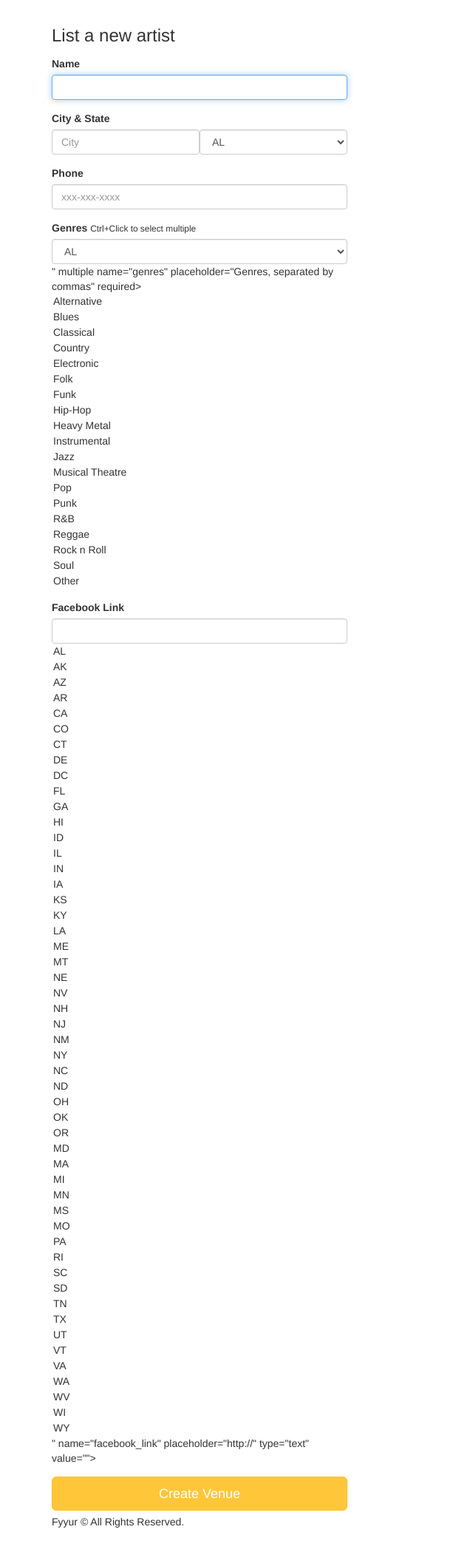
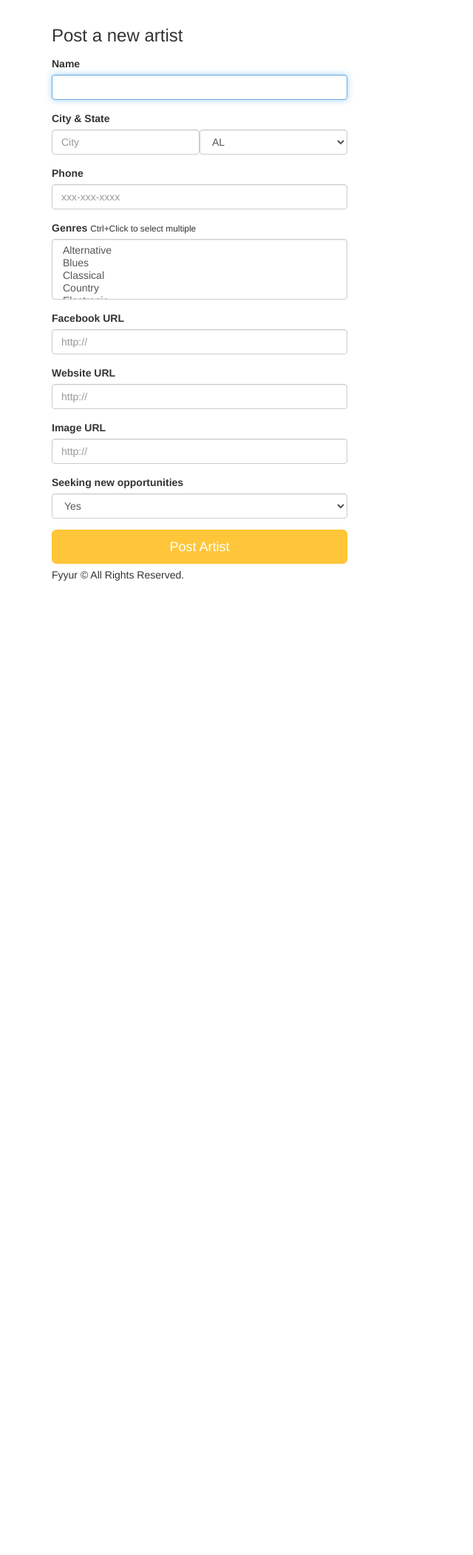
Before and after one commit to leticialourenco/fyyur_postgreSQL_models, a Flask app: page /artists/create in a window 1280 px wide. Shown: the part 60-2162 px from the top of the page at 74% size, without its empty margins (0-640 px from the left). After the commit the page ends 845 px from the top, so only its background shows below. Run offline with Flask 2, Linux system fonts and the light colour scheme; some libraries are stand-ins or nearby versions.

Commit message:
Write crete artist feat.

```diff
--- a/app.py
+++ b/app.py
@@ -228,7 +228,6 @@ def create_venue_form():
 
 @app.route('/venues/create', methods=['POST'])
 def create_venue_submission():
-  # TODO: insert form data as a new Venue record in the db, instead
   try:
     form = VenueForm()
 
@@ -258,13 +257,6 @@ def create_venue_submission():
   finally:
     db.session.close()
   return render_template('pages/home.html')
-
-
-    # TODO: modify data to be the data object returned from db insertion
-  # on successful db insert, flash success
-  # TODO: on unsuccessful db insert, flash an error instead.
-  # e.g., flash('An error occurred. Venue ' + data.name + ' could not be listed.')
-  # see: http://flask.pocoo.org/docs/1.0/patterns/flashing/
 
 @app.route('/venues/<venue_id>', methods=['DELETE'])
 def delete_venue(venue_id):
@@ -449,14 +441,33 @@ def create_artist_form():
 
 @app.route('/artists/create', methods=['POST'])
 def create_artist_submission():
-  # called upon submitting the new artist listing form
-  # TODO: insert form data as a new Venue record in the db, instead
-  # TODO: modify data to be the data object returned from db insertion
+  try:
+    form = ArtistForm()
 
-  # on successful db insert, flash success
-  flash('Artist ' + request.form['name'] + ' was successfully listed!')
-  # TODO: on unsuccessful db insert, flash an error instead.
-  # e.g., flash('An error occurred. Artist ' + data.name + ' could not be listed.')
+    name = form.name.data
+    seeking = True if form.name.data == 'Yes' else False
+    genres = form.name.data
+    city = form.name.data
+    state = form.name.data
+    phone = form.name.data
+    website_link = form.name.data
+    image_link = form.name.data
+    facebook_link = form.name.data
+
+    artist = Artist(
+      name=name, seeking=seeking, genres=genres, city=city, state=state, phone=phone,
+      website_link=website_link, image_link=image_link, facebook_link=facebook_link
+    )
+
+    db.session.add(artist)
+    db.session.commit()
+
+    flash('Artist ' + request.form['name'] + ' was successfully listed!')
+  except:
+    db.session.rollback()
+    flash('An error occurred. Artist ' + request.form['name'] + ' could not be listed.')
+  finally:
+    db.session.close()
   return render_template('pages/home.html')
 
 
--- a/forms.py
+++ b/forms.py
@@ -196,9 +196,6 @@ class ArtistForm(Form):
         # TODO implement validation logic for state
         'phone'
     )
-    image_link = StringField(
-        'image_link'
-    )
     genres = SelectMultipleField(
         # TODO implement enum restriction
         'genres', validators=[DataRequired()],
@@ -224,9 +221,22 @@ class ArtistForm(Form):
             ('Other', 'Other'),
         ]
     )
+    image_link = StringField(
+        'image_link', validators=[URL()]
+    )
     facebook_link = StringField(
         # TODO implement enum restriction
         'facebook_link', validators=[URL()]
     )
+    website_link = StringField(
+        'website_link', validators=[URL()]
+    )
+    seeking = SelectField(
+        'seeking_venue', validators=[DataRequired()],
+        choices=[
+            ('Yes', 'Yes'),
+            ('No', 'No')
+        ]
+    )
 
 # TODO IMPLEMENT NEW ARTIST FORM AND NEW SHOW FORM
--- a/templates/forms/new_artist.html
+++ b/templates/forms/new_artist.html
@@ -3,8 +3,8 @@
 {% block content %}
   <div class="form-wrapper">
     <form method="post" class="form">
-      <h3 class="form-heading">List a new artist</h3>
-      <div class="form-group">
+      <h3 class="form-heading">Post a new artist</h3>
+    <div class="form-group">
         <label for="name">Name</label>
         {{ form.name(class_ = 'form-control', autofocus = true) }}
       </div>
@@ -26,13 +26,25 @@
       <div class="form-group">
         <label for="genres">Genres</label>
         <small>Ctrl+Click to select multiple</small>
-        {{ form.genres(class_ = 'form-control', placeholder='Genres, separated by commas', id=form.state, autofocus = true) }}
+        {{ form.genres(class_ = 'form-control', placeholder='Genres, separated by commas', autofocus = true) }}
       </div>
       <div class="form-group">
-          <label for="genres">Facebook Link</label>
-          {{ form.facebook_link(class_ = 'form-control', placeholder='http://', id=form.state, autofocus = true) }}
-        </div>
-      <input type="submit" value="Create Venue" class="btn btn-primary btn-lg btn-block">
+          <label for="facebook">Facebook URL</label>
+          {{ form.facebook_link(class_ = 'form-control', placeholder='http://', autofocus = true) }}
+      </div>
+      <div class="form-group">
+          <label for="website">Website URL</label>
+          {{ form.website_link(class_ = 'form-control', placeholder='http://', autofocus = true) }}
+      </div>
+      <div class="form-group">
+          <label for="image">Image URL</label>
+          {{ form.image_link(class_ = 'form-control', placeholder='http://', autofocus = true) }}
+      </div>
+      <div class="form-group">
+          <label for="seeking">Seeking new opportunities</label>
+          {{ form.seeking(class_ = 'form-control', autofocus = true) }}
+      </div>
+      <input type="submit" value="Post Artist" class="btn btn-primary btn-lg btn-block">
     </form>
   </div>
 {% endblock %}
```
